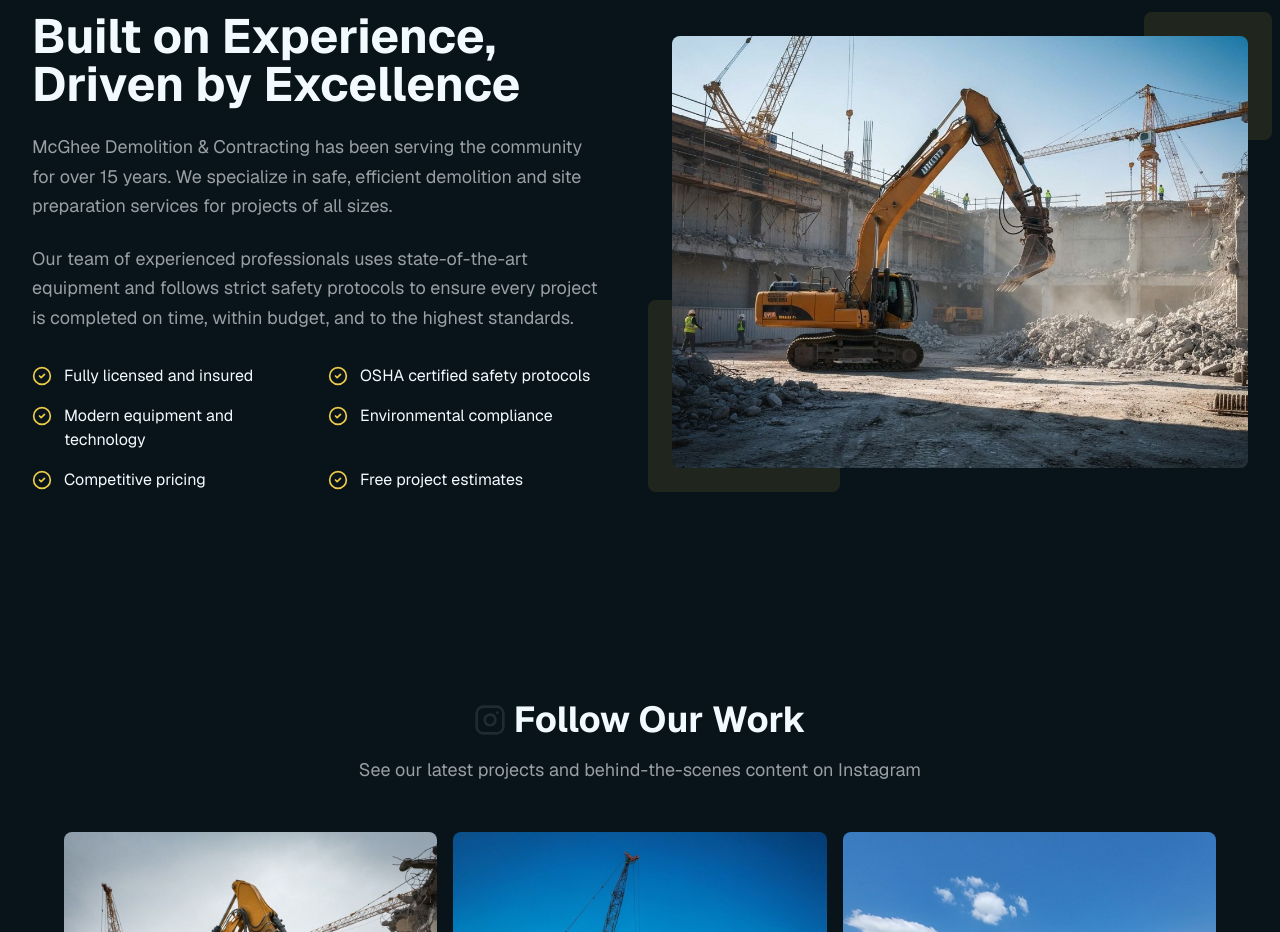
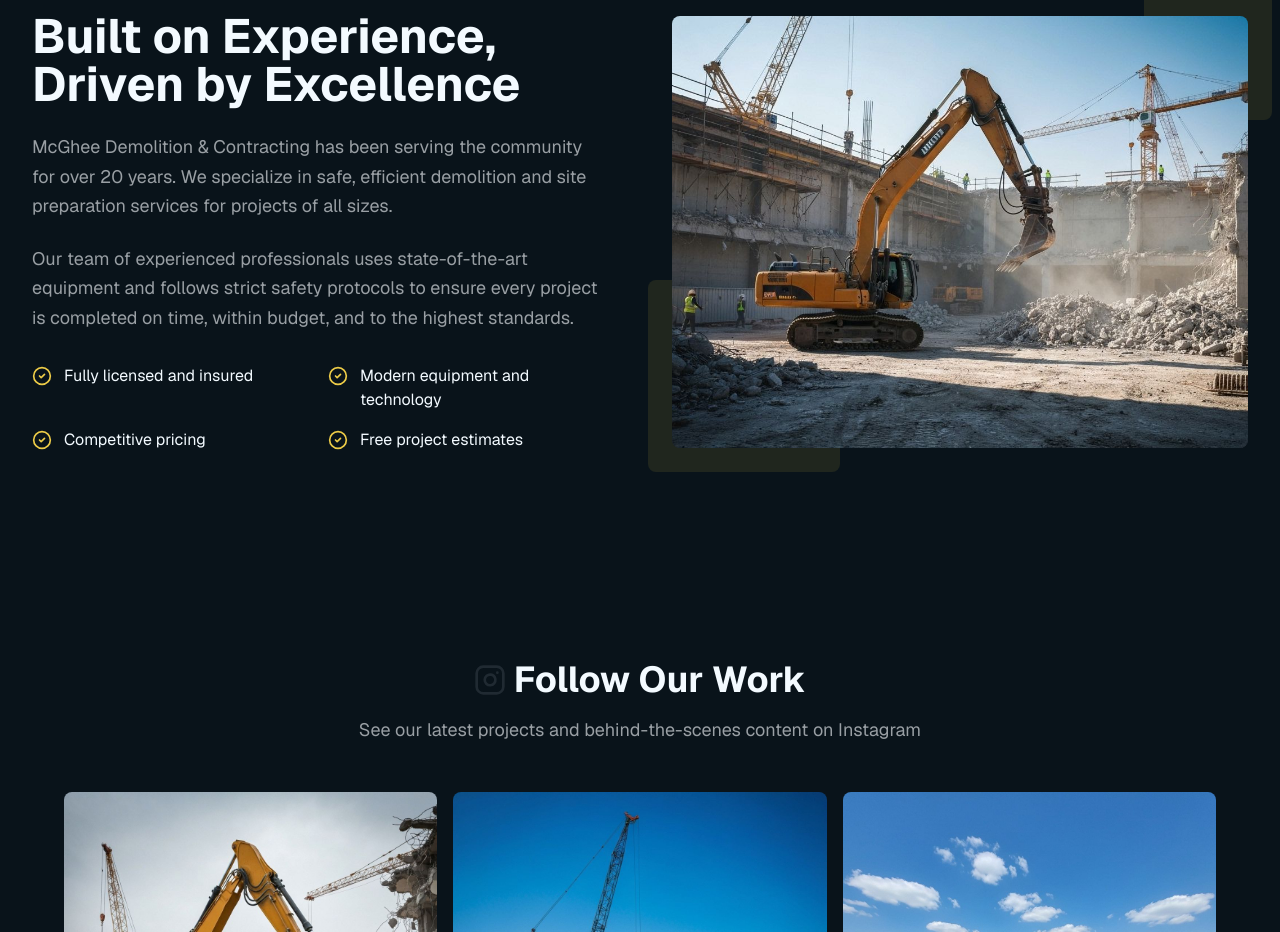
Before and after one commit to EvanThompson23/Mcghee, a Next.js app: page / in a window 1280 px wide. Shown: the part 1840-2772 px from the top of the page. Built offline with nearby package versions, Linux system fonts and the light colour scheme.

Commit message:
Update features list and company experience duration
Removed outdated features and updated company experience duration.

```diff
--- a/components/about.tsx
+++ b/components/about.tsx
@@ -2,9 +2,7 @@ import { CheckCircle2 } from "lucide-react"
 
 const features = [
   "Fully licensed and insured",
-  "OSHA certified safety protocols",
   "Modern equipment and technology",
-  "Environmental compliance",
   "Competitive pricing",
   "Free project estimates",
 ]
@@ -19,7 +17,7 @@ export function About() {
               Built on Experience, Driven by Excellence
             </h2>
             <p className="text-lg text-muted-foreground mb-6 leading-relaxed">
-              McGhee Demolition & Contracting has been serving the community for over 15 years. We specialize in safe,
+              McGhee Demolition & Contracting has been serving the community for over 20 years. We specialize in safe,
               efficient demolition and site preparation services for projects of all sizes.
             </p>
             <p className="text-lg text-muted-foreground mb-8 leading-relaxed">
```
